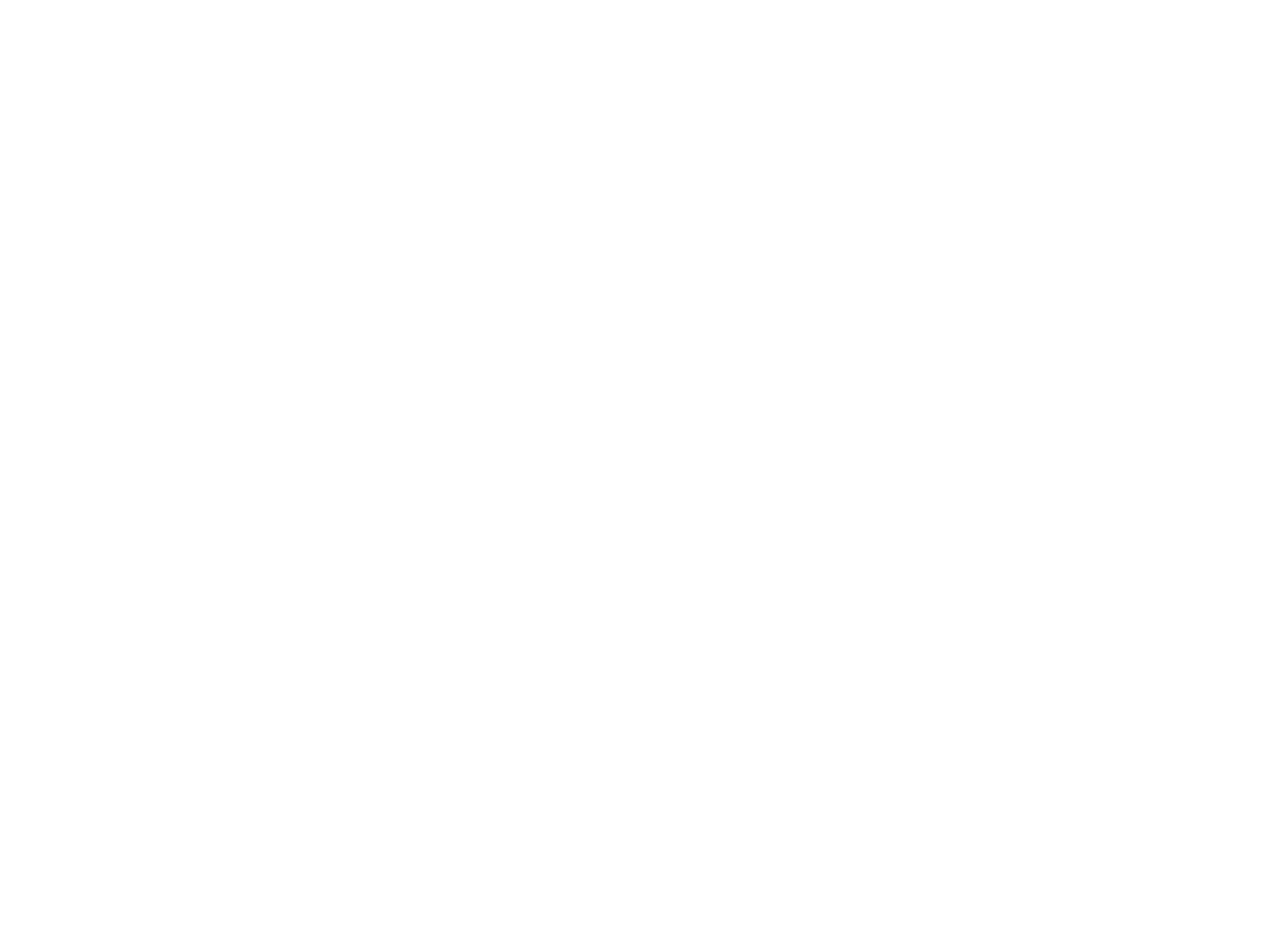
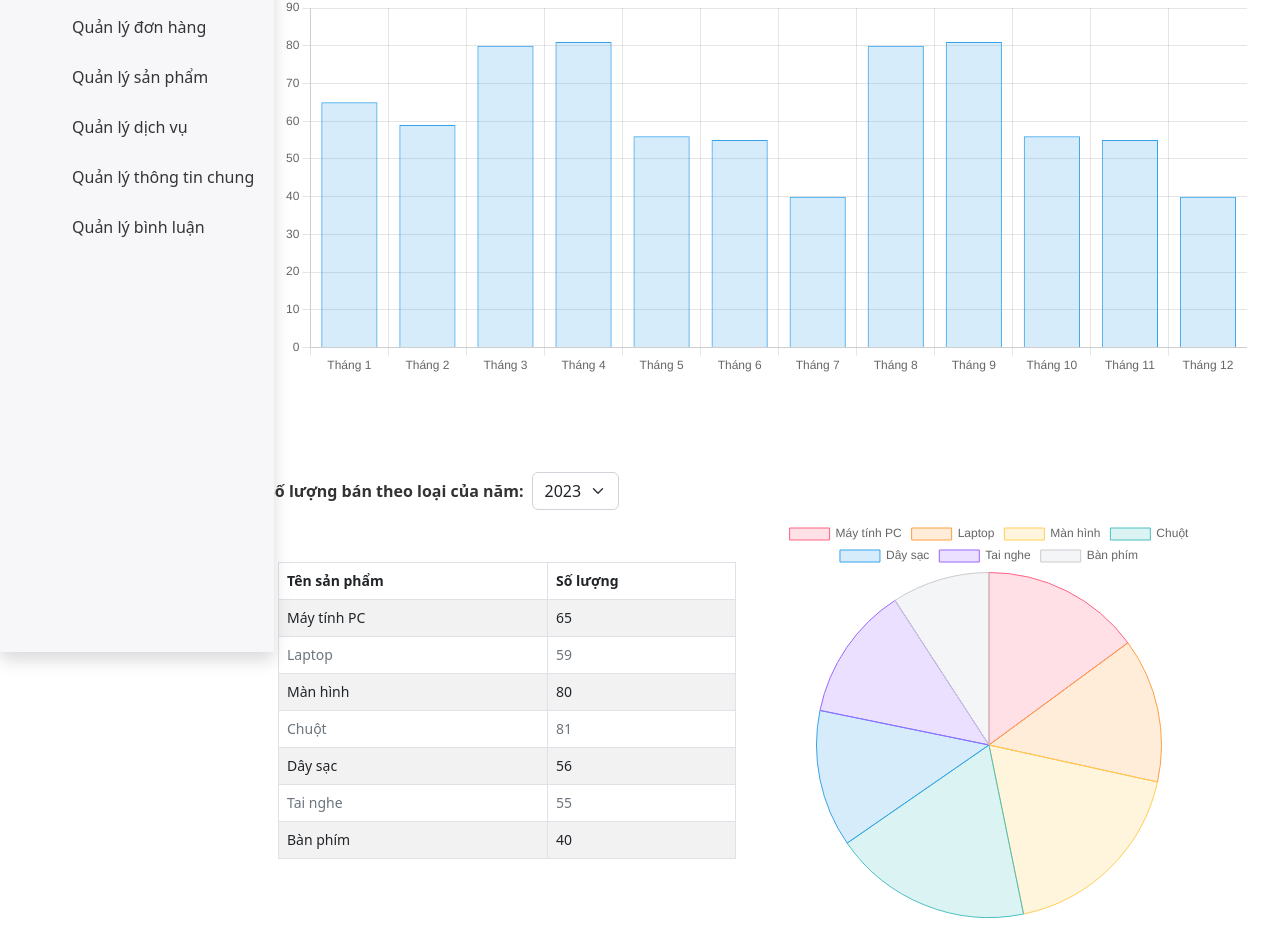
Before and after one commit to kieukhanhquan/computer_app, a React (Create React App) app in the folder Admin/: page /statistic in a window 1280 px wide. Before the commit this address had no page. Shown: the part 148-1082 px from the top of the page. Before the commit the page ends 800 px from the top, so only its background shows below. Built offline with nearby package versions, Linux system fonts and the light colour scheme; some icons are missing.

Commit message:
Implement UI: Statistic

```diff
--- a/Admin/package.json
+++ b/Admin/package.json
@@ -12,16 +12,19 @@
     "@testing-library/user-event": "^13.5.0",
     "antd": "^5.3.2",
     "bootstrap": "^5.2.3",
+    "chart.js": "^4.2.1",
     "lodash": "^4.17.21",
     "normalize.css": "^8.0.1",
     "react": "^18.2.0",
     "react-bootstrap": "^2.7.2",
+    "react-chartjs-2": "^5.2.0",
     "react-dom": "^18.2.0",
     "react-icons": "^4.8.0",
     "react-paginate": "^8.1.4",
     "react-responsive-pagination": "^2.0.1",
     "react-router-dom": "^6.9.0",
     "react-scripts": "5.0.1",
+    "recharts": "^2.5.0",
     "rsuite": "^5.29.0",
     "source-map-loader": "^4.0.1",
     "web-vitals": "^2.1.4"
--- a/Admin/src/Components/Header/index.js
+++ b/Admin/src/Components/Header/index.js
@@ -9,6 +9,7 @@
 import TagNumberIcon from '@rsuite/icons/TagNumber'
 import DetailIcon from '@rsuite/icons/Detail';
 import MenuIcon from '@rsuite/icons/Menu';
+import TrendIcon from '@rsuite/icons/Trend';
 import { Whisper, Avatar, Popover } from 'rsuite';
 
 
@@ -48,6 +49,10 @@
                 setIcon(<MessageIcon />)
                 setTitle("QUẢN LÝ BÌNH LUẬN")
                 break
+            case '/statistic':
+                setIcon(<TrendIcon />)
+                setTitle("QUẢN LÝ DOANH THU")
+                break
             default:
                 let regex = /\/order\/*/
                 let pathURL = location.pathname
@@ -82,6 +87,7 @@
         return (
             <div>
                 <Dropdown icon={icons}>
+                    <Dropdown.Item icon={<TrendIcon />} as={Link} to="/statistic" >Quản lý doanh thu</Dropdown.Item>
                     <Dropdown.Item icon={<PeoplesIcon />} as={Link} to="/user" >Quản lý thành viên</Dropdown.Item>
                     <Dropdown.Item icon={<DashboardIcon />} as={Link} to="/order">Quản lý đơn hàng</Dropdown.Item>
                     <Dropdown.Item icon={< DetailIcon />} as={Link} to="/product">Quản lý sản phẩm</Dropdown.Item>
--- a/Admin/src/Pages/Login/index.js
+++ b/Admin/src/Pages/Login/index.js
@@ -6,7 +6,7 @@
     const handelLogin = (event) => {
         event.preventDefault()
         event.target.reset()
-        navigate("/user")
+        navigate("/statistic")
     }
 
     return (
--- /dev/null
+++ b/Admin/src/Pages/Statistic/index.css
@@ -0,0 +1,9 @@
+#container {
+    -webkit-box-sizing: border-box;
+    -moz-box-sizing: border-box;
+    box-sizing: border-box;
+    padding: 10px;
+    width: 100%;
+    height: 400px;
+    background-color: #fff;
+  }
--- /dev/null
+++ b/Admin/src/Pages/Statistic/index.js
@@ -0,0 +1,22 @@
+import Revenue from "./revenue"
+import TypeSale from "./typeSale"
+const Statistic = () => {
+    return (
+        <>
+            <div className="container-fluid m-auto p-3">
+                <div className="m-auto " >
+                    {
+                        <Revenue />
+                    }
+                </div>
+                <div className="m-auto mt-5 pt-5" >
+                    {
+                        <TypeSale />
+                    }
+                </div>
+            </div>
+        </>
+    )
+}
+
+export default Statistic
--- /dev/null
+++ b/Admin/src/Pages/Statistic/revenue.js
@@ -0,0 +1,90 @@
+import { Bar } from 'react-chartjs-2';
+import {
+    Chart as ChartJS,
+    CategoryScale,
+    LinearScale,
+    BarElement,
+    Title,
+    Tooltip,
+    Legend,
+} from 'chart.js';
+import { useState } from 'react';
+
+ChartJS.register(
+    CategoryScale,
+    LinearScale,
+    BarElement,
+    Title,
+    Tooltip,
+    Legend
+);
+
+let data = [65, 59, 80, 81, 56, 55, 40, 80, 81, 56, 55, 40]
+
+const Revenue = () => {
+    const [year, setYear] = useState('2023')
+
+    const handleChange = (event) => {
+        setYear(event.target.value)
+    }
+
+    return (
+        <>
+            <div className='d-flex flex-wrap'>
+                <h6 className=' me-2 mt-2'> Biểu đồ doanh thu năm:</h6>
+                <div className=''>
+                    <select className="form-select " aria-label="Default select example " onChange={handleChange}>
+                        <option value="2021">2021</option>
+                        <option value="2022">2022</option>
+                        <option selected value="2023">2023</option>
+                    </select>
+                </div>
+            </div>
+            <div className='container-fluid ' style={{ height: "400px", width: "99%" }}  >
+
+                {
+                    <Bar
+                        options={{
+                            responsive: true,
+                            maintainAspectRatio: false,
+                            aspectRatio: 1
+                        }
+                        }
+
+                        data={{
+                            labels: [
+                                "Tháng 1",
+                                "Tháng 2",
+                                "Tháng 3",
+                                "Tháng 4",
+                                "Tháng 5",
+                                "Tháng 6",
+                                "Tháng 7",
+                                "Tháng 8",
+                                "Tháng 9",
+                                "Tháng 10",
+                                "Tháng 11",
+                                "Tháng 12"
+                            ],
+                            datasets: [{
+                                label: `Doanh thu năm ${year}`,
+                                data: data,
+                                backgroundColor: [
+                                    'rgba(54, 162, 235, 0.2)',
+
+                                ],
+                                borderColor: [
+                                    'rgb(54, 162, 235)',
+                                ],
+                                borderWidth: 1
+                            }]
+                        }}
+                    />}
+
+            </div>
+        </>
+    )
+}
+
+
+export default Revenue
--- /dev/null
+++ b/Admin/src/Pages/Statistic/typeSale.js
@@ -0,0 +1,119 @@
+import React from 'react';
+import { Chart as ChartJS, ArcElement, Tooltip, Legend } from 'chart.js';
+import { Pie } from 'react-chartjs-2';
+import { useState } from 'react';
+
+ChartJS.register(ArcElement, Tooltip, Legend);
+
+let data = [65, 59, 80, 81, 56, 55, 40]
+let product = ["Máy tính PC", "Laptop",
+    "Màn hình",
+    "Chuột",
+    "Dây sạc",
+    "Tai nghe",
+    "Bàn phím",]
+
+const TypeSale = () => {
+    const [year, setYear] = useState('2023')
+
+    const handleChange = (event) => {
+        setYear(event.target.value)
+    }
+    return (
+        <>
+            <div className='d-flex flex-wrap mb-2'>
+                <h6 className=' me-2 mt-2'> Số lượng bán theo loại của năm:</h6>
+                <div className=''>
+                    <select className="form-select " aria-label="Default select example " onChange={handleChange}>
+                        <option value="2021">2021</option>
+                        <option value="2022">2022</option>
+                        <option selected value="2023">2023</option>
+                    </select>
+                </div>
+            </div>
+            <div className='container-fluid row' style={{ width: "99%" }}  >
+
+                <div className='col-md-6 table-responsive-lg d-flex align-items-center'>
+                    <table className='table table-bordered table-striped'>
+                        <thead>
+                            <tr >
+
+                                <th>Tên sản phẩm</th>
+                                <th>Số lượng </th>
+                            </tr>
+                        </thead>
+                        <tbody style={{ color: "#6C757D" }}>
+                            {
+                                data.map((item, index) => {
+                                    return (
+                                        <>
+                                            <tr>
+
+
+                                                <td className="pt-2">{product[index]}</td>
+                                                <td className="pt-2">{item}</td>
+
+                                            </tr>
+                                        </>
+                                    )
+                                })
+                            }
+                        </tbody>
+                    </table>
+                </div>
+                <div className='col-md-6 ' style={{ height: "400px" }} >
+
+                    {
+                        <Pie
+                            options={{
+                                responsive: true,
+                                maintainAspectRatio: false,
+                                aspectRatio: 1
+                            }
+                            }
+
+                            data={{
+                                labels: [
+                                    "Máy tính PC",
+                                    "Laptop",
+                                    "Màn hình",
+                                    "Chuột",
+                                    "Dây sạc",
+                                    "Tai nghe",
+                                    "Bàn phím",
+
+                                ],
+                                datasets: [{
+                                    label: `Số lượng năm ${year}`,
+                                    data: data,
+                                    backgroundColor: [
+                                        'rgba(255, 99, 132, 0.2)',
+                                        'rgba(255, 159, 64, 0.2)',
+                                        'rgba(255, 205, 86, 0.2)',
+                                        'rgba(75, 192, 192, 0.2)',
+                                        'rgba(54, 162, 235, 0.2)',
+                                        'rgba(153, 102, 255, 0.2)',
+                                        'rgba(201, 203, 207, 0.2)'
+
+                                    ],
+                                    borderColor: [
+                                        'rgb(255, 99, 132)',
+                                        'rgb(255, 159, 64)',
+                                        'rgb(255, 205, 86)',
+                                        'rgb(75, 192, 192)',
+                                        'rgb(54, 162, 235)',
+                                        'rgb(153, 102, 255)',
+                                        'rgb(201, 203, 207)'
+                                    ],
+                                    borderWidth: 1
+                                }]
+                            }}
+                        />}
+                </div>
+            </div>
+
+        </>
+    )
+}
+
+export default TypeSale
--- a/Admin/src/Pages/index.js
+++ b/Admin/src/Pages/index.js
@@ -9,6 +9,7 @@
 import Phone from "./Forget/phone";
 import Reset
  from "./Forget/reset";
+ import Statistic  from "./Statistic";
 function Dashboard() {
     return (
       <div>
@@ -27,5 +28,5 @@
   Login,
   Register,
   Phone,
-  Reset
+  Reset, Statistic
 }
--- a/Admin/src/Routes/index.js
+++ b/Admin/src/Routes/index.js
@@ -10,7 +10,7 @@
     Login,
     Register,
     Phone,
-    Reset
+    Reset, Statistic
 } from "../Pages/index";
 import Dashboard from "../Pages/index";
 import OrderDetail from "../Pages/Order/orderDetail";
@@ -27,6 +27,9 @@
     },
     {
         path: "/reset", component: Reset, layout: LoginLayout
+    },
+    {
+        path: '/statistic',  component: Statistic, layout: MainLayout
     },
     {
         path: '/user',  component: User, layout: MainLayout
```
Also changed, not shown: Admin/src/Components/Sidebar/index.js (+7 -0 lines), 1 other file (tests, documents, lock files or other folders).
